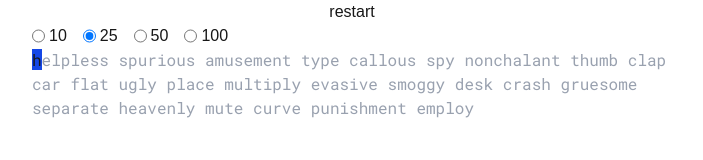
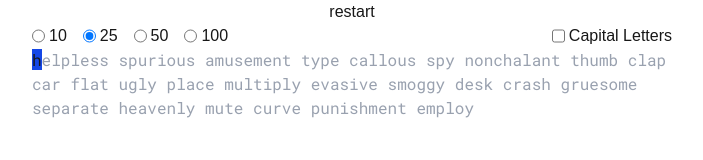
Before and after one commit to sharonyang16/typing-game, a Next.js app in the folder frontend/: page / in a window 1280 px wide. Shown: the top 160 px of the page, without its empty margins (288-991 px from the left). Built offline with nearby package versions, Linux system fonts and the light colour scheme.

Commit message:
Add Title Case Option (#15)

```diff
--- a/frontend/app/page.tsx
+++ b/frontend/app/page.tsx
@@ -5,6 +5,8 @@ import numWordsConstant from "@/static/numWords.json";
 export default function Home() {
   const {
     numWords,
+    useCaps,
+    handleCapsChange,
     wordsToType,
     handleRestart,
     wordsTyped,
@@ -28,6 +30,7 @@ export default function Home() {
       )}
       {!showResults && (
         <div>
+          <div className="flex justify-between">
             <div className="flex gap-4">
               {numWordsConstant.map((num) => (
                 <label key={`numWords-${num}`} className="flex gap-1">
@@ -40,6 +43,15 @@ export default function Home() {
                   {num}
                 </label>
               ))}
+            </div>
+            <label className="flex gap-1">
+              <input
+                type="checkbox"
+                checked={useCaps}
+                onChange={handleCapsChange}
+              />
+              Capital Letters
+            </label>
           </div>
 
           <p className="font-mono">
--- a/frontend/hooks/useWords.ts
+++ b/frontend/hooks/useWords.ts
@@ -5,6 +5,7 @@ import useKeyboardEvents from "./useKeyboardEvents";
 const useWords = () => {
   const { keyPressed } = useKeyboardEvents();
   const [numWords, setNumWords] = useState(25);
+  const [useCaps, setUseCaps] = useState(false);
   const [wordsToType, setWordsToType] = useState("");
   const [wordsTyped, setWordsTyped] = useState("");
   const [started, setStarted] = useState(false);
@@ -17,7 +18,12 @@ const useWords = () => {
     const newWords = [];
 
     for (let i = 0; i < numWords; i++) {
-      const word = data[Math.floor(Math.random() * data.length)];
+      let word = data[Math.floor(Math.random() * data.length)];
+
+      if (useCaps && Math.floor(Math.random() * 10) < 3) {
+        word = word.charAt(0).toUpperCase() + word.slice(1);
+      }
+
       newWords.push(word);
     }
 
@@ -31,7 +37,7 @@ const useWords = () => {
   useEffect(() => {
     generateWords();
     // eslint-disable-next-line react-hooks/exhaustive-deps
-  }, [numWords]);
+  }, [numWords, useCaps]);
 
   const handleRestart = (e: React.MouseEvent<HTMLButtonElement>) => {
     generateWords();
@@ -88,8 +94,14 @@ const useWords = () => {
     }
   };
 
+  const handleCapsChange = (e: React.ChangeEvent<HTMLInputElement>) => {
+    setUseCaps(e.target.checked);
+  };
+
   return {
     numWords,
+    useCaps,
+    handleCapsChange,
     wordsToType,
     handleRestart,
     wordsTyped,
```
Lines whose indentation alone changed are shown as unchanged.
